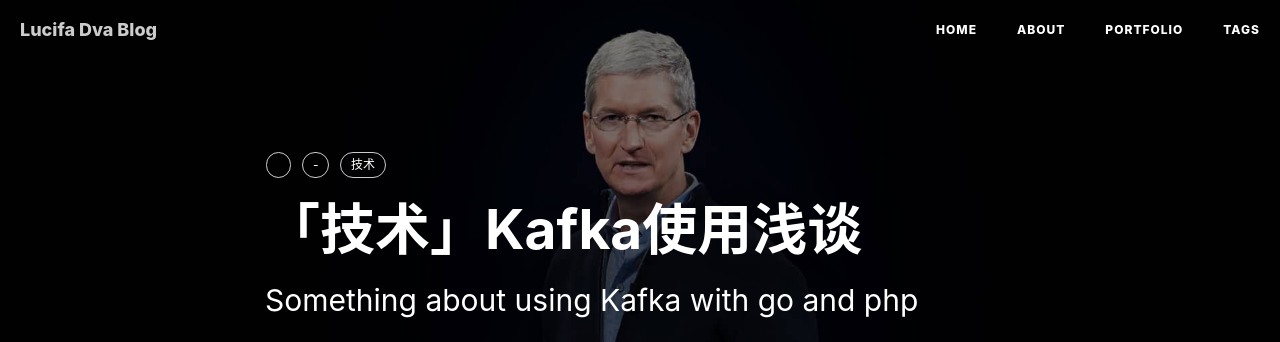
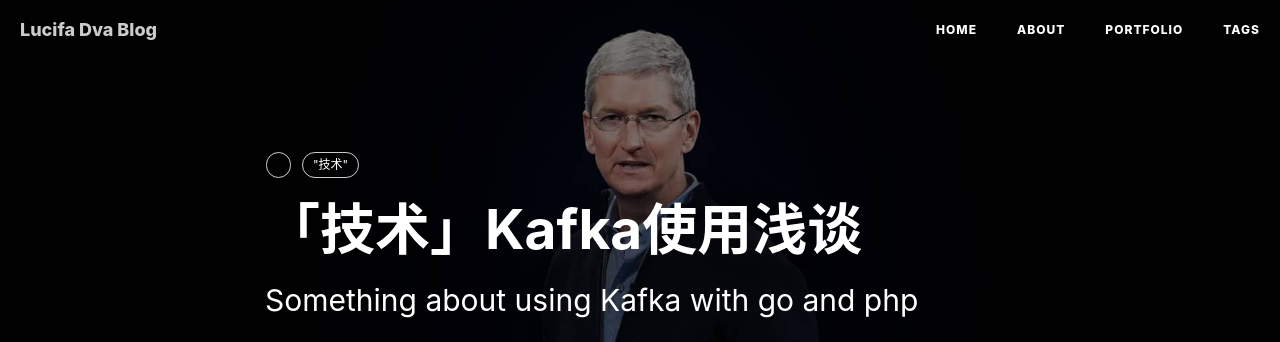
Before and after one commit to LucifaDva/lucifadva.github.com, a Jekyll site: the page built from _posts/2017-03-31-kafka-knowledge-2017.markdown, in a window 1280 px wide. Shown: the top 342 px of the page. Built offline with Jekyll 4.4.1, drawn with Linux system fonts in a browser that asks for light colours; nearby versions of some CDN libraries; comment, search, counter and statistics services are not loaded.

```diff
--- a/_posts/2017-03-31-kafka-knowledge-2017.markdown
+++ b/_posts/2017-03-31-kafka-knowledge-2017.markdown
@@ -6,7 +6,7 @@ date:       2017-03-31 21:00:00
 author:     "Lucifa Diva"
 header-img: "img/post-bg-apple-event-2015.jpg"
 tags:
-    - 技术
+    "技术"
 ---
 
 
```
